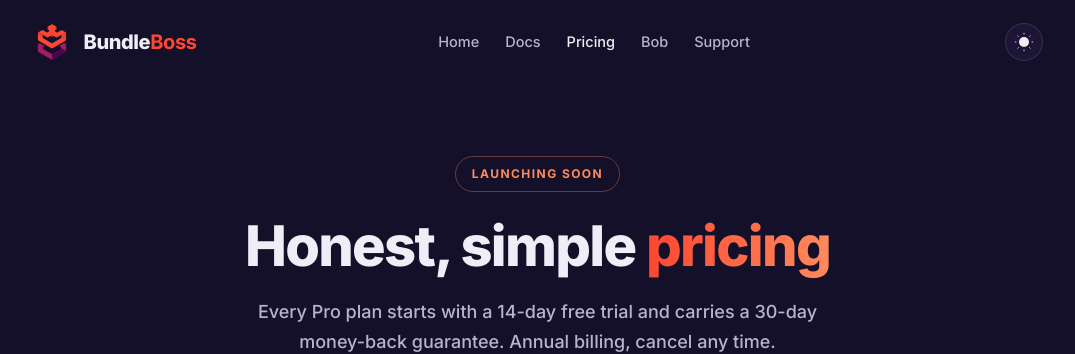
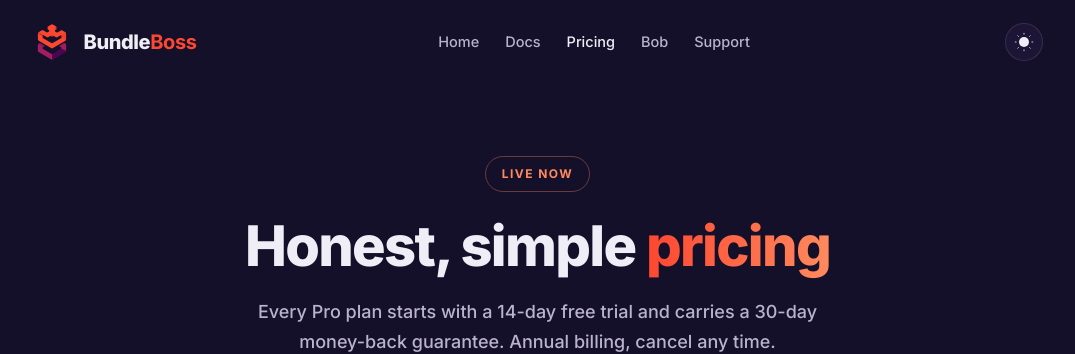
Before and after one commit to BundleBoss/website, a Jekyll site: the page pricing/index.html, which Jekyll copies as it is, in a window 1280 px wide and 900 px high. Shown: the top 354 px of the window, without its empty margins (95-1170 px from the left). Built offline with Jekyll 4.4.1, drawn with Linux system fonts in a browser that asks for light colours.

Commit message:
Launch: clear the last pre-launch badges/meta
Case missed these on the first pass: the homepage hero badge and og:description
said "Coming soon", and the pricing page badge said "Launching soon". Now
"Free on WordPress.org" / "Live now". (The Composite comparison table's
"Coming soon" feature markers are intentional and stay.)

```diff
--- a/index.html
+++ b/index.html
@@ -15,7 +15,7 @@
 <link rel="icon" type="image/png" sizes="16x16" href="/brand/favicon-16.png">
 <link rel="apple-touch-icon" href="/brand/apple-touch-icon.png">
 <meta property="og:title" content="BundleBoss. Bundle anything. You're in charge.">
-<meta property="og:description" content="The bundle builder WooCommerce deserves. Coming soon.">
+<meta property="og:description" content="The bundle builder WooCommerce deserves. Free on WordPress.org.">
 <meta property="og:image" content="https://getbundleboss.com/brand/og-image.png">
 <meta property="og:url" content="https://getbundleboss.com">
 <meta name="twitter:card" content="summary_large_image">
@@ -61,7 +61,7 @@
 
 <div class="hero-split">
   <div class="hero-copy">
-    <span class="badge">Coming soon</span>
+    <span class="badge">Free on WordPress.org</span>
     <h1>Bundle anything.<br><em>You're in charge.</em></h1>
     <p class="lede">
       The WooCommerce bundle plugin where customers configure every piece.
--- a/pricing/index.html
+++ b/pricing/index.html
@@ -30,7 +30,7 @@
 </header>
 
 <div class="hero wrap" style="padding-bottom:30px">
-  <div><span class="badge">Launching soon</span></div>
+  <div><span class="badge">Live now</span></div>
   <h1>Honest, simple <em>pricing</em></h1>
   <p class="lede">Every Pro plan starts with a 14-day free trial and carries a 30-day money-back guarantee. Annual billing, cancel any time.</p>
   <p class="launch-note"><strong>Launch pricing.</strong> The prices below are introductory rates for early customers. Get in early and you keep your rate for the life of your subscription, even after the regular prices take over.</p>
```
